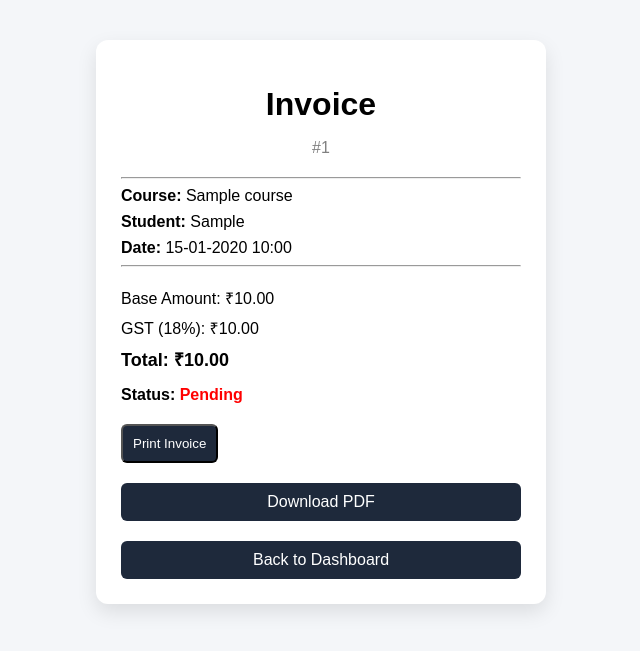
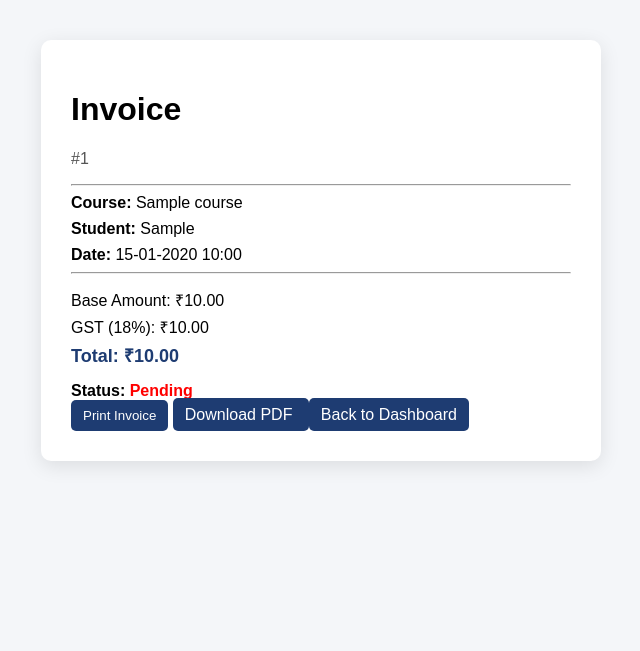
Before and after one commit to PriyaShrivastava25/LMS_Billing_System, a Django app: page /invoice/1/ in a window 1280 px wide. Shown: the top 651 px of the page, without its empty margins (319-959 px from the left). Run offline with Django 5.2, Linux system fonts and the light colour scheme; a user stored in the database is signed in; tables that the repository leaves empty hold one stand-in row (values such as "Sample post").

Commit message:
Improve UI styling for course list, dashboard and invoice pages

```diff
--- a/static/css/invoice.css
+++ b/static/css/invoice.css
@@ -1,5 +1,5 @@
 body {
-    font-family: Arial, Helvetica, sans-serif;
+    font-family: Arial, sans-serif;
     background: #f4f6f9;
     margin: 0;
 }
@@ -12,36 +12,37 @@ body {
 
 .invoice-box {
     background: white;
-    width: 400px;
-    padding: 25px;
-    border-radius: 12px;
-    box-shadow: 0 8px 20px rgba(0,0,0,0.1);
+    padding: 30px;
+    width: 500px;
+    border-radius: 10px;
+    box-shadow: 0 5px 20px rgba(0,0,0,0.1);
 }
 
-.invoice-box h1 {
+.invoice-header {
     text-align: center;
-    margin-bottom: 5px;
 }
 
 .invoice-id {
-    text-align: center;
-    color: gray;
-    margin-bottom: 20px;
+    color: #555;
+    margin-top: 5px;
 }
 
-.invoice-details p,
-.amount-box p {
+.invoice-details p {
     margin: 8px 0;
 }
 
 .amount-box {
-    margin-top: 20px;
+    margin-top: 15px;
+}
+
+.amount-box p {
+    margin: 5px 0;
 }
 
 .total {
+    font-weight: bold;
     font-size: 18px;
-    font-weight: bold;
-    margin-top: 10px;
+    color: #1e3c72;
 }
 
 .status {
@@ -49,28 +50,36 @@ body {
     font-weight: bold;
 }
 
-.status .paid {
+.paid {
     color: green;
 }
 
-.status .pending {
+.pending {
     color: red;
 }
 
+.invoice-actions {
+    margin-top: 20px;
+    display: flex;
+    gap: 10px;
+}
+
 .btn {
-    display: block;
-    text-align: center;
-    margin-top: 20px;
-    padding: 10px;
-    background: #1e293b;
+    background: #1e3c72;
     color: white;
+    padding: 8px 12px;
     text-decoration: none;
-    border-radius: 6px;
+    border-radius: 5px;
+    border: none;
+    cursor: pointer;
 }
 
 .btn:hover {
-    background: #38bdf8;
-    color: black;
+    background: #2a5298;
+}
+
+.btn.secondary {
+    background: gray;
 }
 
 @media print {
@@ -89,4 +98,5 @@ body {
     .invoice-box {
         box-shadow: none;
     }
+
 }
```
Also changed, not shown: static/css/course_list.css (+14 -7 lines), static/css/dashboard.css (+44 -1 lines).
